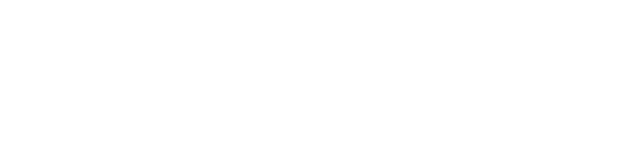
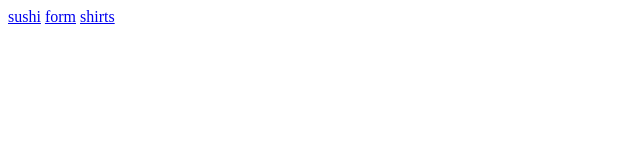
Before and after one commit to austineady/2.2-responsive-exercises, a plain HTML site: page index.html in a window 1280 px wide. Shown: the whole page, without its empty margins (0-640 px from the left). Drawn offline with Linux system fonts and the light colour scheme.

Commit message:
index change

```diff
--- a/index.html
+++ b/index.html
@@ -5,8 +5,8 @@
   <title>Document</title>
 </head>
 <body>
-  <a href="sushi.html"></a>
-  <a href="form.html"></a>
-  <a href="sushi.html"></a>
+  <a href="sushi.html">sushi</a>
+  <a href="form.html">form</a>
+  <a href="shirts.html">shirts</a>
 </body>
 </html>
```
